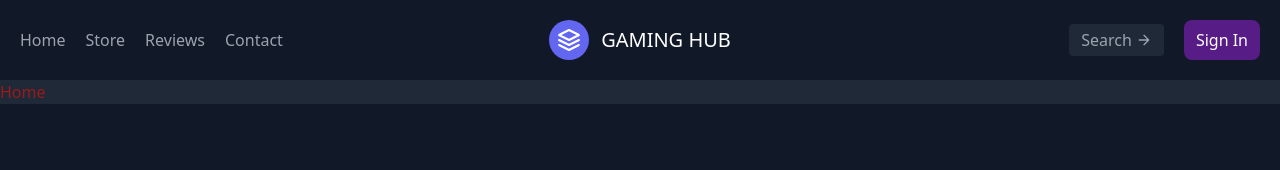
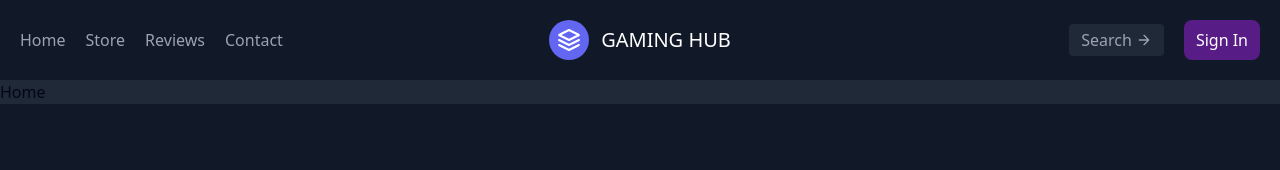
Before and after one commit to AbdulWahabKhan04/gaming_hub, a React (Vite) app in the folder frontend/: page / in a window 1280 px wide. Shown: the top 170 px of the page. Built offline with nearby package versions, Linux system fonts and the light colour scheme.

Commit message:
added create product

```diff
--- a/frontend/src/Pages/Home.jsx
+++ b/frontend/src/Pages/Home.jsx
@@ -1,8 +1,8 @@
-import React from 'react'
+
 
 function Home() {
   return (
-    <div className='text-red-800'>Home</div>
+    <div>Home</div>
   )
 }
 
```
